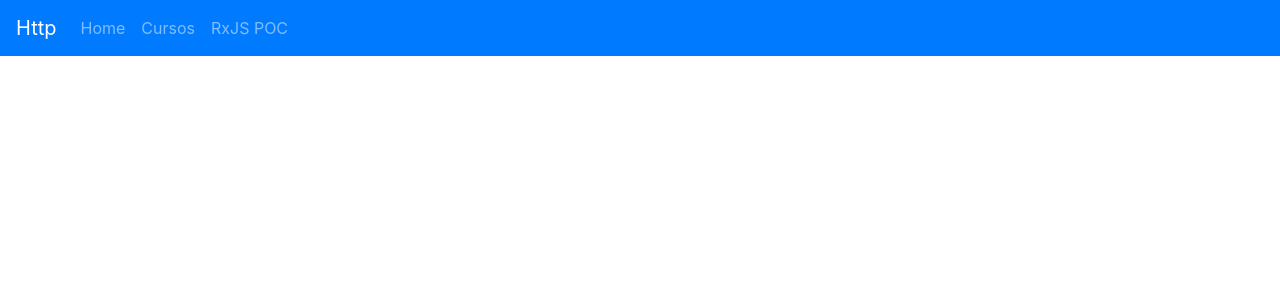
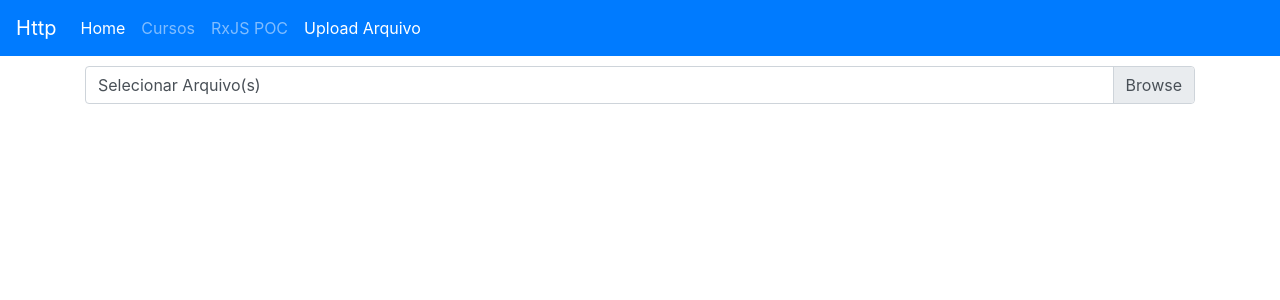
Before and after one commit to jcdias1956/code-requests-http, an Angular app: page /upload in a window 1280 px wide. Before the commit this address led to /. Shown: the top 300 px of the page. Built offline with nearby package versions, Linux system fonts and the light colour scheme.

Commit message:
feature/curso-angular-135-commit

```diff
--- a/src/app/app-routing.module.ts
+++ b/src/app/app-routing.module.ts
@@ -3,11 +3,15 @@
 
 const routes: Routes = [
   {
-    path: '', pathMatch: 'full', redirectTo: 'cursos'
+    path: '', pathMatch: 'full', redirectTo: 'upload'
   },
   {
     path: 'cursos',
     loadChildren: './cursos/cursos.module#CursosModule'
+  },
+  {
+    path: 'upload',
+    loadChildren: './upload-file/upload-file.module#UploadFileModule'
   },
   {
     path: 'rxjs-poc',
--- a/src/app/app.component.html
+++ b/src/app/app.component.html
@@ -8,6 +8,7 @@
       <a class="nav-item nav-link" [routerLink]="['/']" routerLinkActive="active">Home <span class="sr-only">(current)</span></a>
       <a class="nav-item nav-link" [routerLink]="['/cursos']" routerLinkActive="active">Cursos <span class="sr-only">(current)</span></a>
       <a class="nav-item nav-link" routerLinkActive="active" [routerLink]="['/rxjs-poc']">RxJS POC</a>
+      <a class="nav-item nav-link" routerLinkActive="active" [routerLink]="['/upload']">Upload Arquivo</a>
     </div>
   </div>
 </nav>
--- /dev/null
+++ b/src/app/upload-file/upload-file/upload-file.component.html
@@ -0,0 +1,8 @@
+<div style="margin-top:10px">
+  <div class="custom-file">
+    <input type="file" class="custom-file-input" id="customFile" (change)="onChange($event)" multiple />
+    <label class="custom-file-label" for="customFile" id="customFileLabel"
+      >Selecionar Arquivo(s)</label
+    >
+  </div>
+</div>
--- /dev/null
+++ b/src/app/upload-file/upload-file/upload-file.component.ts
@@ -0,0 +1,26 @@
+import { Component, OnInit } from '@angular/core';
+
+@Component({
+  selector: 'app-upload-file',
+  templateUrl: './upload-file.component.html',
+  styleUrls: ['./upload-file.component.scss']
+})
+export class UploadFileComponent implements OnInit {
+
+  constructor() { }
+
+  ngOnInit() {
+  }
+
+  onChange(event) {
+    console.log(event);
+    const selectedFiles = <FileList>event.srcElement.files;
+    // document.getElementById('customFileLabel').innerHTML = selectedFiles[0].name;
+    const fileNames = [];
+    for (let index = 0; index < selectedFiles.length; index++) {
+      fileNames.push(selectedFiles[index].name);
+    }
+    document.getElementById('customFileLabel').innerHTML = fileNames.join('; ');
+  }
+
+}
```
Also changed, not shown: src/app/upload-file/upload-file-routing.module.ts (added, +13 -0 lines), src/app/upload-file/upload-file.module.ts (added, +14 -0 lines), src/app/upload-file/upload-file/upload-file.component.scss (added), 1 other file (tests, documents, lock files or other folders).
